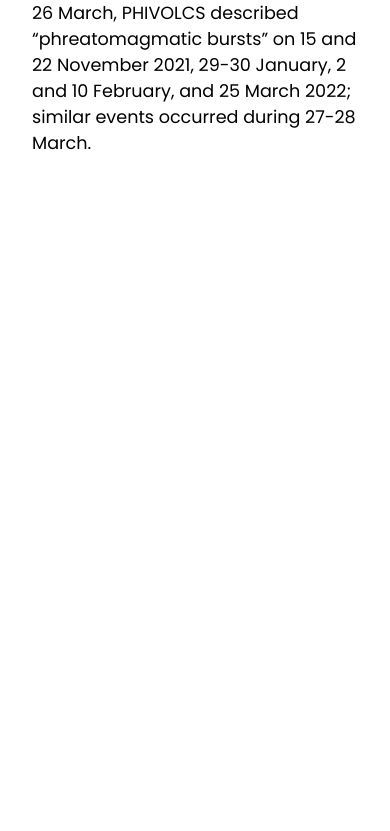
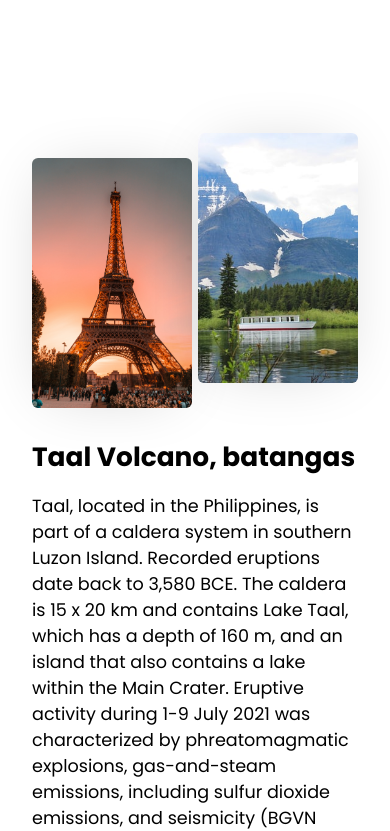
Before and after one commit to fmfahath/tourism-website, a React (Create React App) app: page / in a window 390 px wide. Shown: the part 1992-2823 px from the top of the page. Before the commit the page ends 2222 px from the top, so only its background shows below. Built offline with nearby package versions, Linux system fonts and the light colour scheme.

Commit message:
DestinationData.js displays in reversed style / reverse styled added in destination-styles.css

```diff
--- a/src/components/Destination.js
+++ b/src/components/Destination.js
@@ -2,6 +2,8 @@
 import DestinationData from "./DestinationData"
 import Mountain1 from "../assets/1.jpg"
 import Mountain2 from "../assets/2.jpg"
+import Mountain3 from "../assets/3.jpg"
+import Mountain4 from "../assets/4.jpg"
 
 
 const Destination = () => {
@@ -11,6 +13,7 @@
             <p>Tours give you the opprtunity to see a lot, within a time frame</p>
 
             <DestinationData
+                className="first-des"
                 heading="Taal Volcano, batangas"
                 text="Taal, located in the Philippines, is part of a caldera system in southern Luzon Island. Recorded eruptions
                 date back to 3,580 BCE. The caldera is 15 x 20 km and contains Lake Taal, which has a depth of 160 m, and
@@ -18,12 +21,23 @@
 
                 characterized by phreatomagmatic explosions, gas-and-steam emissions, including sulfur dioxide emissions,
                 and seismicity (BGVN 46:10). This report describes activity during October 2021-March 2022 using reports
-                from the Philippine Institute of Volcanology and Seismology (PHIVOLCS) and satellite data. Prior to a
-                notable eruption on 26 March, PHIVOLCS described “phreatomagmatic bursts” on 15 and 22 November 2021,
-                29-30 January, 2 and 10 February, and 25 March 2022; similar events occurred during 27-28 March."
-
+                from the Philippine Institute of Volcanology and Seismology (PHIVOLCS) and satellite data"
                 img1={Mountain1}
                 img2={Mountain2}
+            />
+
+            <DestinationData
+                className="first-des-reverse"
+                heading="Taal Volcano, batangas"
+                text="Taal, located in the Philippines, is part of a caldera system in southern Luzon Island. Recorded eruptions
+                date back to 3,580 BCE. The caldera is 15 x 20 km and contains Lake Taal, which has a depth of 160 m, and
+                an island that also contains a lake within the Main Crater. Eruptive activity during 1-9 July 2021 was
+
+                characterized by phreatomagmatic explosions, gas-and-steam emissions, including sulfur dioxide emissions,
+                and seismicity (BGVN 46:10). This report describes activity during October 2021-March 2022 using reports
+                from the Philippine Institute of Volcanology and Seismology (PHIVOLCS) and satellite data"
+                img1={Mountain3}
+                img2={Mountain4}
             />
         </div>
     )
--- a/src/components/DestinationData.js
+++ b/src/components/DestinationData.js
@@ -5,7 +5,7 @@
 class DestinationData extends Component{
     render(){
         return(
-            <div className="first-des">
+            <div className={this.props.className}>
                 <div className="des-text">
                     <h2>{this.props.heading}</h2>
                     <p>{this.props.text}</p>
--- a/src/components/destination-styles.css
+++ b/src/components/destination-styles.css
@@ -12,6 +12,16 @@
     align-items: center;
     justify-content: space-between;
     margin-top: 4.5rem;
+    margin-bottom: 5rem;
+}
+
+.first-des-reverse{
+    display: flex;
+    flex-direction: row-reverse;
+    align-items: center;
+    justify-content: space-between;
+    margin-top: 4.5rem;
+    margin-bottom: 5rem;
 }
 
 .des-text h2{
@@ -57,6 +67,10 @@
         display: block;
     }
 
+    .first-des-reverse{
+        display: block;
+    }
+
     .des-text{
         width: 100%;
         margin-bottom: 50px;
@@ -86,6 +100,11 @@
         flex-direction: column-reverse;
     }
 
+    .first-des-reverse{
+        display: flex;
+        flex-direction: column-reverse;
+    }
+
     .des-text{
         width: 100%;
     }
```
